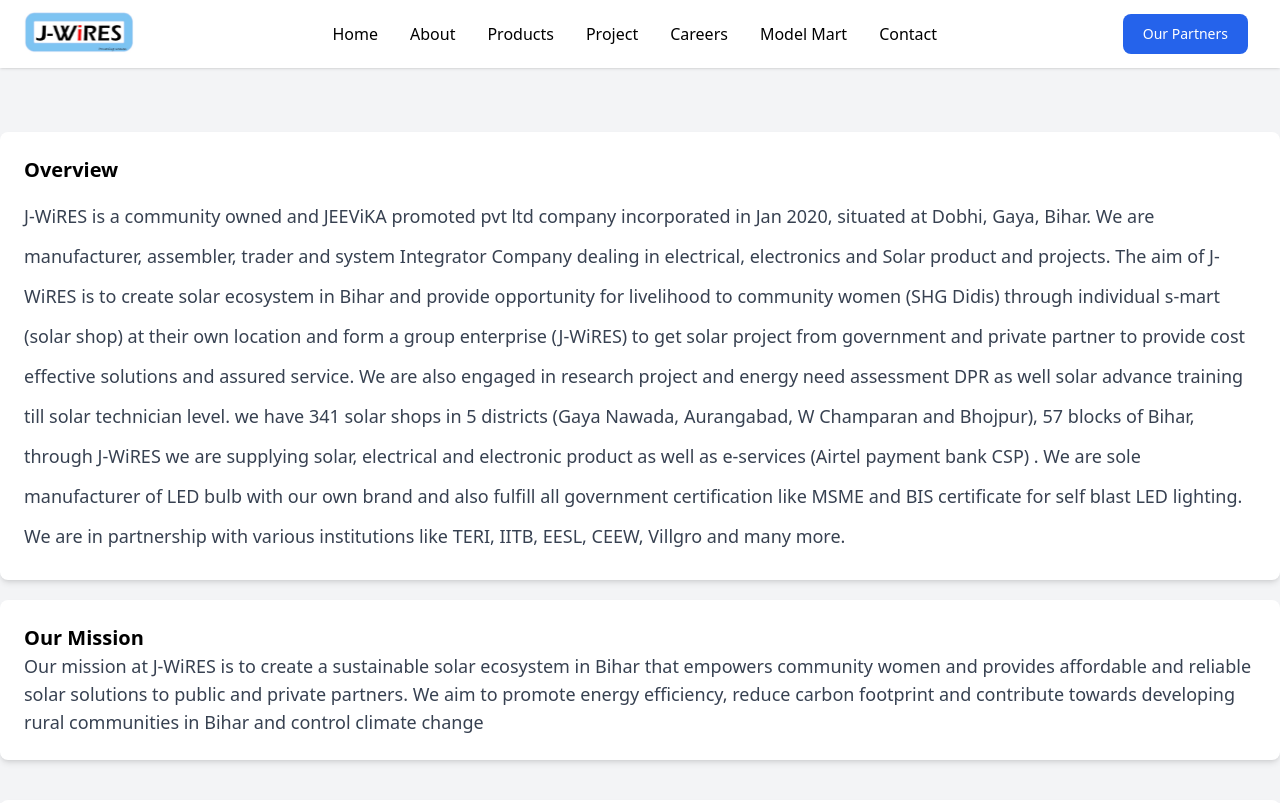
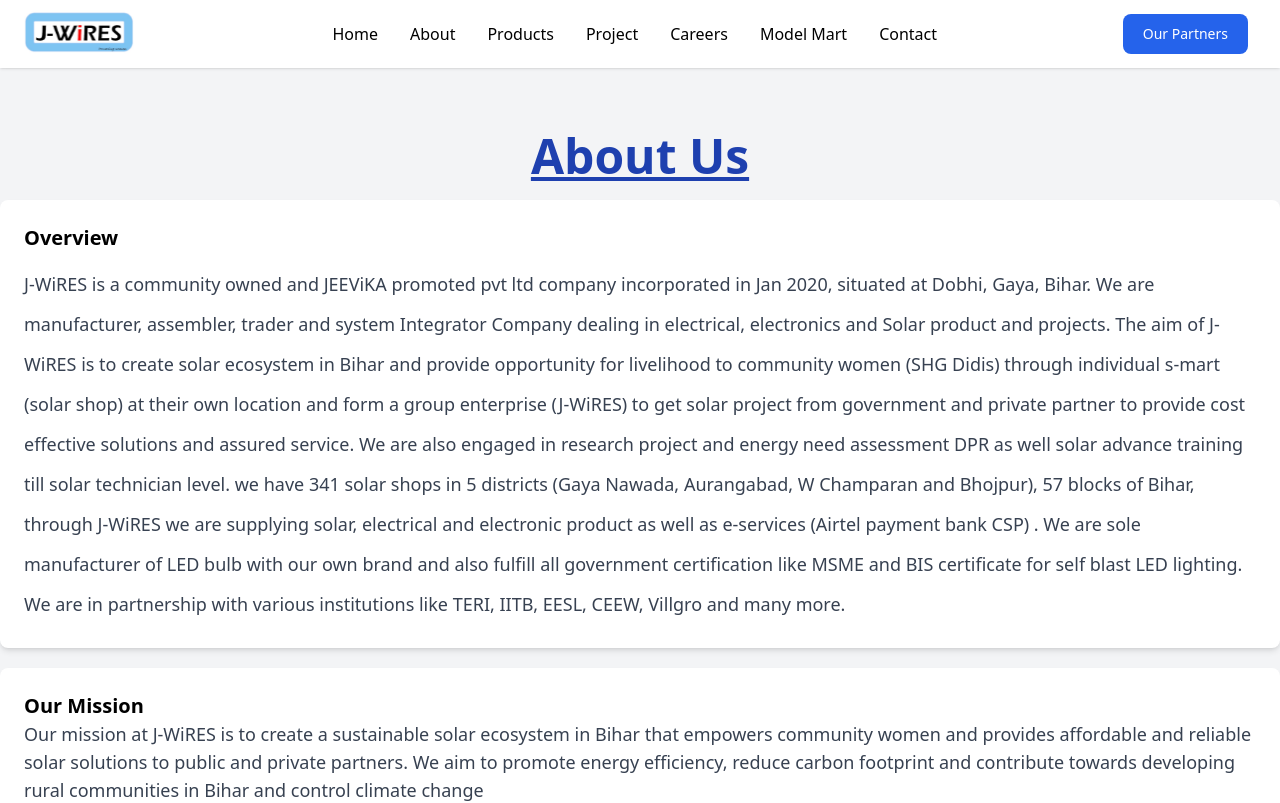
Before and after one commit to itzamanjain/jwire, a React (Vite) app: page /about in a window 1280 px wide. Shown: the top 803 px of the page. Built offline with nearby package versions, Linux system fonts and the light colour scheme.

Commit message:
added heading in about us

```diff
--- a/src/components/About.jsx
+++ b/src/components/About.jsx
@@ -18,6 +18,7 @@
 
 
     <section id="about"  className="bg-gray-100 w-full py-8 lg:py-16">
+    <h1 className="bg-gray-100 text-center text-5xl underline mb-5 font-bold text-blue-800 hover:text-purple-600 transition-colors duration-300">About Us</h1>
 
       <div className="container mx-auto">
 
```
